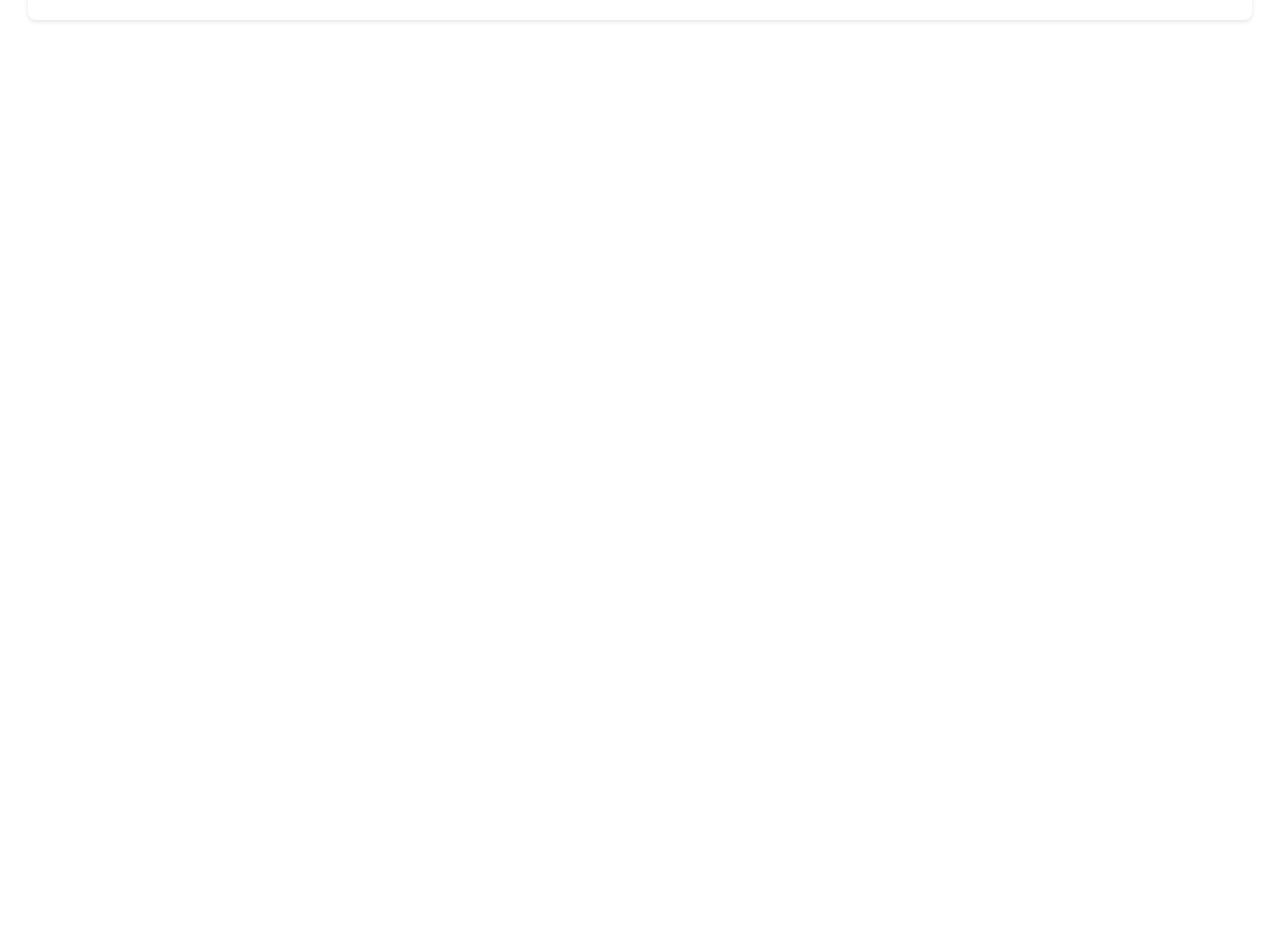
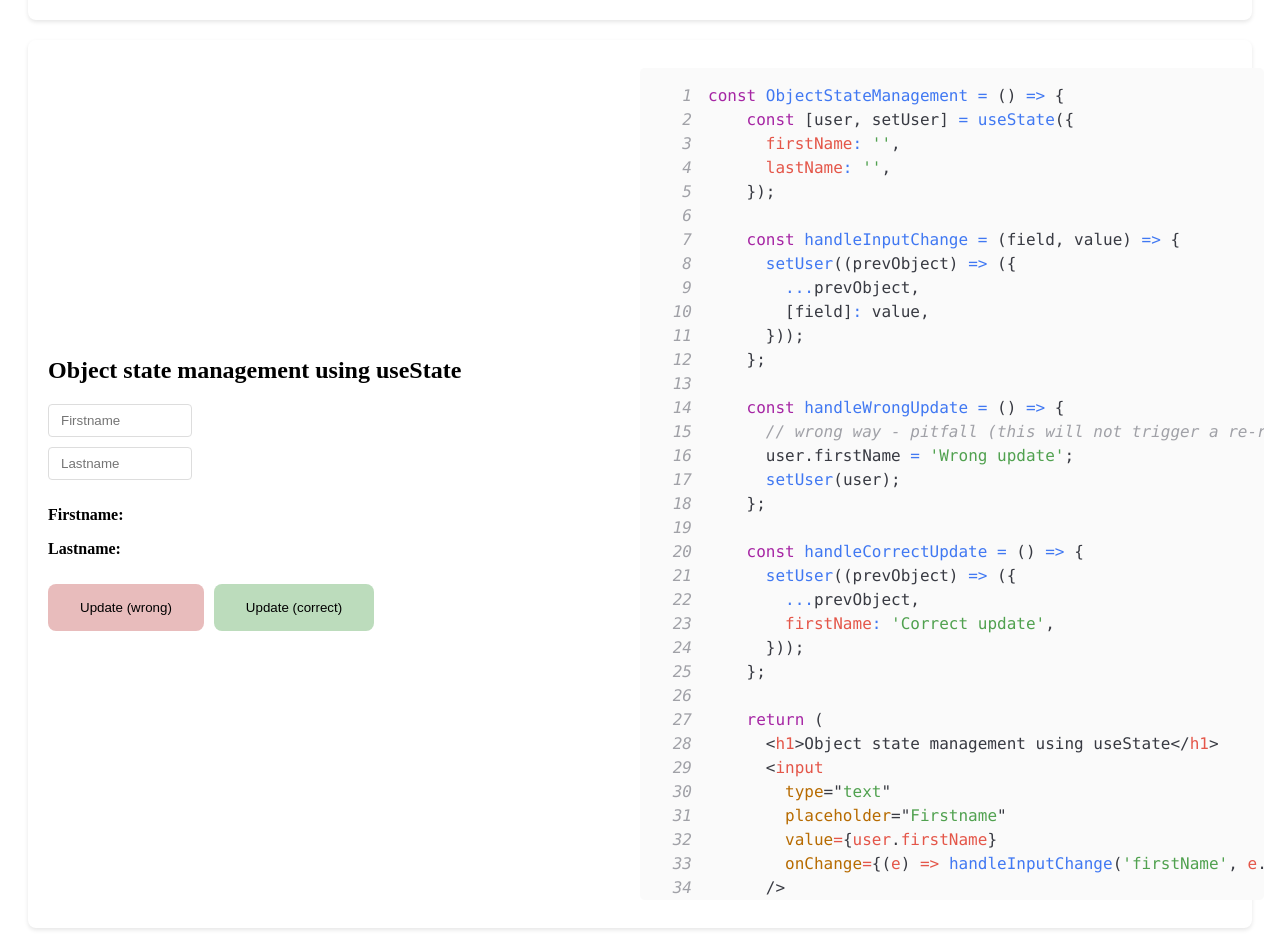
Before and after one commit to dibenji/react-usestate, a React (Create React App) app: page / in a window 1280 px wide. Shown: the part 2900-3848 px from the top of the page. Before the commit the page ends 2940 px from the top, so only its background shows below. Built offline with nearby package versions, Linux system fonts and the light colour scheme.

Commit message:
added src/components/ObjectStateManagement.jsx

```diff
--- a/src/App.js
+++ b/src/App.js
@@ -2,6 +2,7 @@ import BasicStateManagement from './components/BasicStateManagement';
 import FunctionalStateManagement from './components/FunctionalStateManagement';
 import FunctionalVsBasicStateManagement from './components/FunctionalVsBasicStateManagement';
 import ArrayStateManagement from './components/ArrayStateManagement';
+import ObjectStateManagement from './components/ObjectStateManagement';
 
 function App() {
   return (
@@ -10,6 +11,7 @@ function App() {
       <FunctionalStateManagement></FunctionalStateManagement>
       <FunctionalVsBasicStateManagement></FunctionalVsBasicStateManagement>
       <ArrayStateManagement></ArrayStateManagement>
+      <ObjectStateManagement></ObjectStateManagement>
     </div>
   );
 }
--- a/src/components/Components.css
+++ b/src/components/Components.css
@@ -69,4 +69,5 @@
   border: 1px solid #ddd;
   border-radius: 4px;
   width: 20%;
+  margin-bottom: 10px;
 }
--- /dev/null
+++ b/src/components/ObjectStateManagement.jsx
@@ -0,0 +1,138 @@
+import { useState } from 'react';
+import { Prism as SyntaxHighlighter } from 'react-syntax-highlighter';
+import { oneLight } from 'react-syntax-highlighter/dist/esm/styles/prism';
+import './Components.css';
+
+const ObjectStateManagement = () => {
+  const [user, setUser] = useState({
+    firstName: '',
+    lastName: '',
+  });
+
+  const handleInputChange = (field, value) => {
+    setUser((prevObject) => ({
+      ...prevObject,
+      [field]: value,
+    }));
+  };
+
+  const handleWrongUpdate = () => {
+    user.firstName = 'Wrong update';
+    setUser(user);
+  };
+
+  const handleCorrectUpdate = () => {
+    setUser((prevObject) => ({
+      ...prevObject,
+      firstName: 'Correct update',
+    }));
+  };
+
+  const jsxSnippet = `
+  const ObjectStateManagement = () => {
+    const [user, setUser] = useState({
+      firstName: '',
+      lastName: '',
+    });
+
+    const handleInputChange = (field, value) => {
+      setUser((prevObject) => ({
+        ...prevObject,
+        [field]: value,
+      }));
+    };
+
+    const handleWrongUpdate = () => {
+      // wrong way - pitfall (this will not trigger a re-render of the component)
+      user.firstName = 'Wrong update';
+      setUser(user);
+    };
+
+    const handleCorrectUpdate = () => {
+      setUser((prevObject) => ({
+        ...prevObject,
+        firstName: 'Correct update',
+      }));
+    };
+
+    return (
+      <h1>Object state management using useState</h1>
+      <input
+        type="text"
+        placeholder="Firstname"
+        value={user.firstName}
+        onChange={(e) => handleInputChange('firstName', e.target.value)}
+      />
+      <input
+        type="test"
+        placeholder="Lastname"
+        value={user.lastName}
+        onChange={(e) => handleInputChange('lastName', e.target.value)}
+      />
+      <p>
+        <strong>Firstname:</strong> {user.firstName}
+      </p>
+      <p>
+        <strong>Lastname:</strong> {user.lastName}
+      </p>
+      <button onClick={handleWrongUpdate} className="btn">
+        Update (wrong)
+      </button>
+      <button onClick={handleCorrectUpdate} className="btn">
+        Update (correct)
+      </button>
+    );
+  };
+  `.trim();
+
+  return (
+    <section className="container">
+      <div className="left-sub-container">
+        <h1>Object state management using useState</h1>
+        <input
+          type="text"
+          placeholder="Firstname"
+          value={user.firstName}
+          onChange={(e) => handleInputChange('firstName', e.target.value)}
+          className="form-input"
+        />
+        <input
+          type="test"
+          placeholder="Lastname"
+          value={user.lastName}
+          onChange={(e) => handleInputChange('lastName', e.target.value)}
+          className="form-input"
+        />
+
+        <div className="user-display">
+          <p>
+            <strong>Firstname:</strong> {user.firstName}
+          </p>
+          <p>
+            <strong>Lastname:</strong> {user.lastName}
+          </p>
+        </div>
+        <div className="button-group">
+          <button onClick={handleWrongUpdate} className="btn btn-secondary">
+            Update (wrong)
+          </button>
+          <button onClick={handleCorrectUpdate} className="btn btn-primary">
+            Update (correct)
+          </button>
+        </div>
+      </div>
+      <div className="right-sub-container">
+        <SyntaxHighlighter
+          language="jsx"
+          style={oneLight}
+          showLineNumbers="true"
+          className="syntax-highlighter"
+        >
+          {jsxSnippet}
+        </SyntaxHighlighter>
+      </div>
+    </section>
+  );
+};
+
+export default ObjectStateManagement;
```
